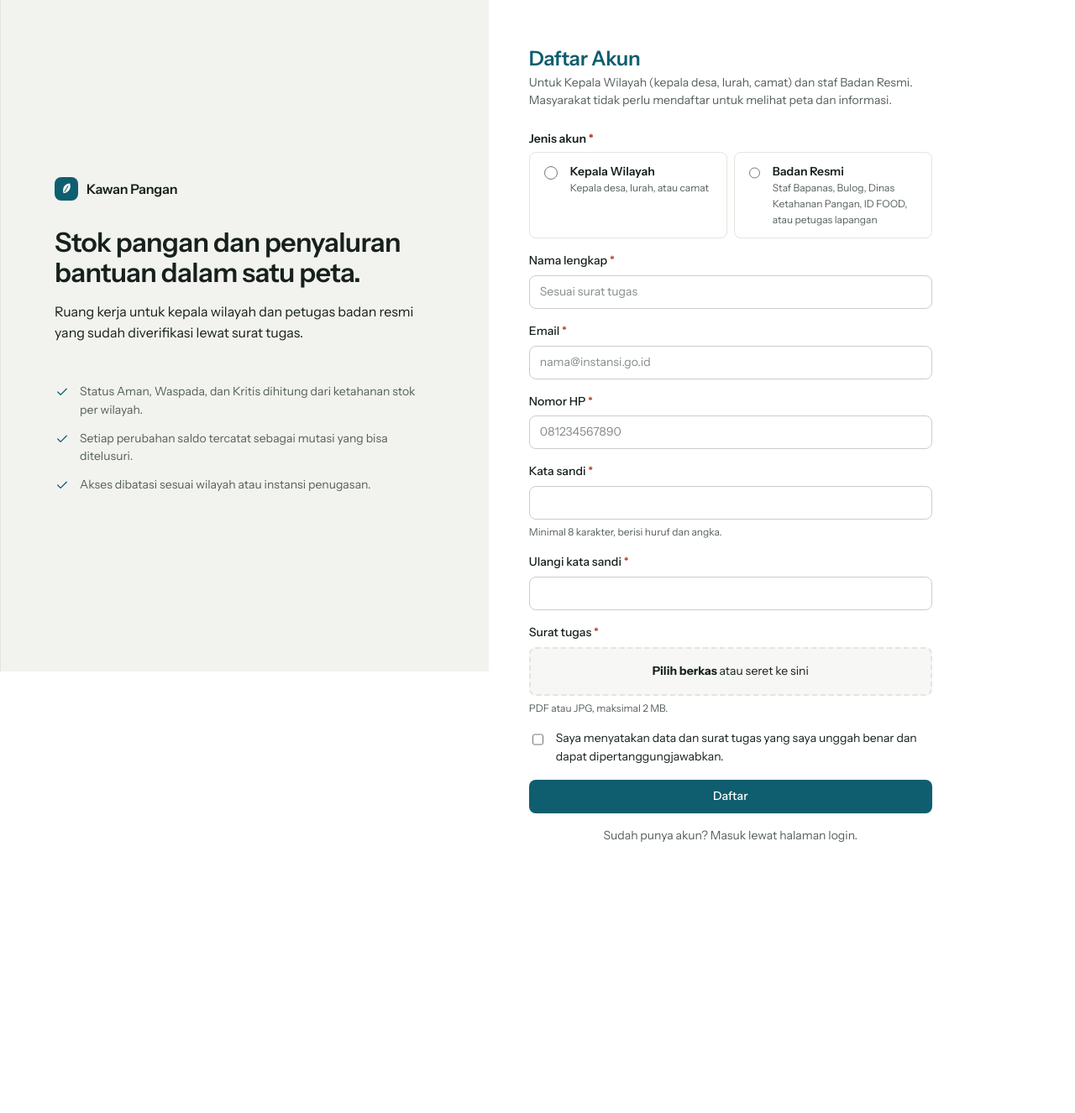
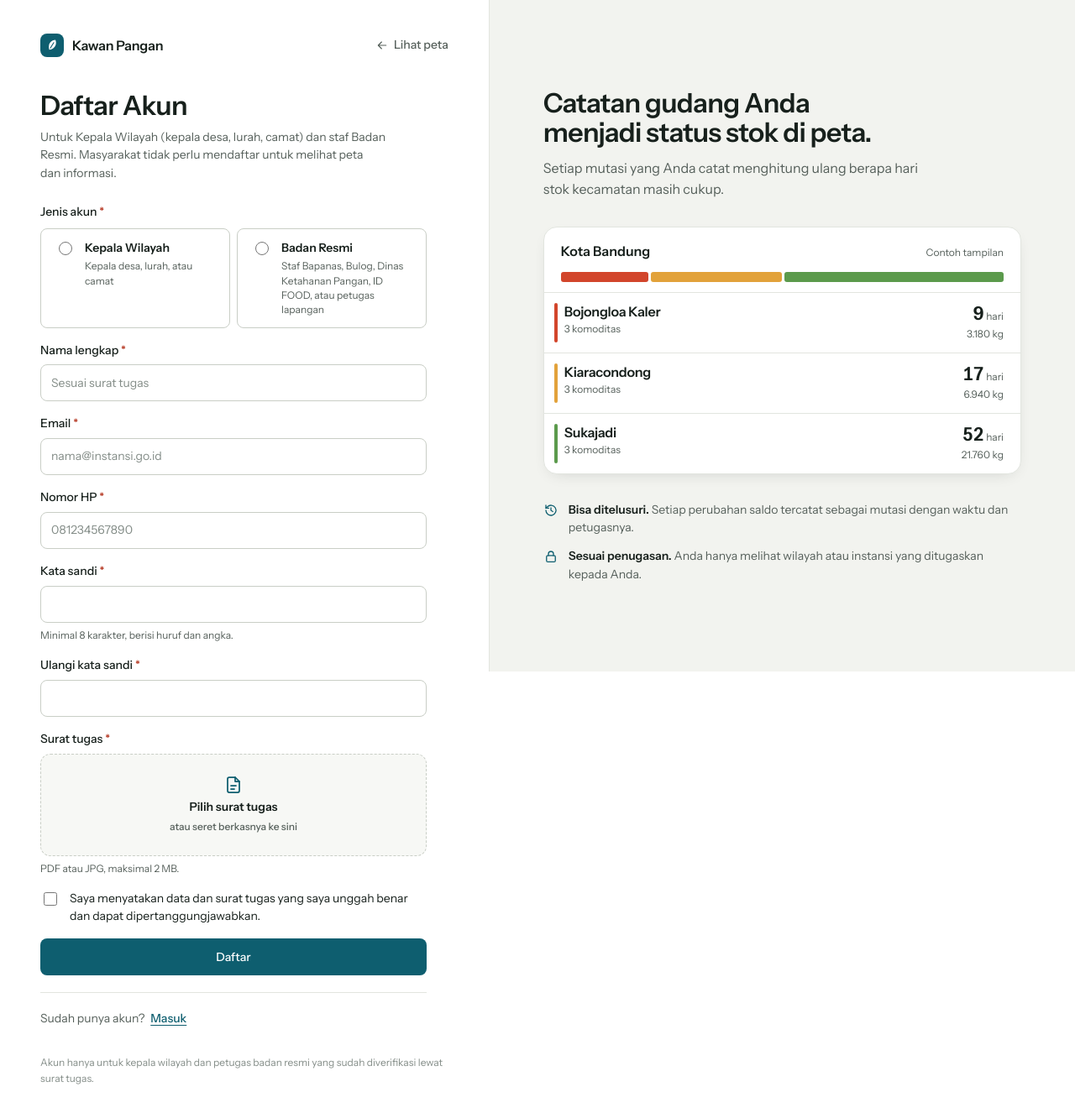
Before and after one commit to PPL-SI4809-KEL-E/kawan-pangan, a Laravel app: page /registrasi in a window 1280 px wide. Shown: the whole page at 84% size. Before the commit the page ends 1003 px from the top, so only its background shows below. Run offline with Laravel 12, Linux system fonts and the light colour scheme; style sheets or scripts are compiled from the project's sources.

Commit message:
PSKE-96 Halaman masuk dan daftar memakai tampilan v3
Formulir di kiri, contoh tampilan peta di kanan pada desktop. Zona unggah surat tugas memakai .dropzone design system. Nama field, route, dan teks yang dicek tes tidak berubah.

```diff
--- a/resources/css/registrasi.css
+++ b/resources/css/registrasi.css
@@ -1,98 +1,85 @@
-/* PBI-05 · Gaya khusus halaman registrasi.
-   Hanya berisi bagian yang belum ada di design system; semua nilai memakai token. */
+/* PBI-05 · Gaya khusus halaman registrasi (v3: PSKE-96).
+   Hanya bagian yang belum ada di design system; zona unggah memakai .dropzone dari components.css. */
 
-.auth-card.reg-card { max-width: 480px; padding: var(--space-6) 0; }
-.auth-brand { color: var(--color-primary); margin-bottom: var(--space-4); }
-.reg-title { font-size: var(--font-size-xl); color: var(--color-primary); margin-bottom: var(--space-1); }
-.reg-sub { font-size: var(--font-size-sm); margin: 0 0 var(--space-6); }
+.auth-card.reg-card { max-width: 460px; }
+.reg-sub { max-width: 46ch; }
 .reg-alert { margin-bottom: var(--space-4); }
-.reg-foot { text-align: center; font-size: var(--font-size-sm); margin: var(--space-4) 0 0; }
+.reg-foot { margin-top: var(--space-5); }
 
 /* fieldset memakai gaya .field tanpa bingkai bawaan browser */
 .reg-fieldset { border: 0; padding: 0; margin-left: 0; margin-right: 0; min-width: 0; }
-.reg-legend { padding: 0; margin-bottom: var(--space-1); font-size: var(--font-size-sm); font-weight: var(--font-weight-semibold); }
+.reg-legend { padding: 0; margin-bottom: var(--space-2); font-size: var(--font-size-sm); font-weight: var(--font-weight-medium); }
 .reg-stack { display: grid; grid-template-columns: minmax(0, 1fr); gap: var(--space-2); margin-top: var(--space-1); }
+.reg-card .input, .reg-card .select { min-height: 44px; }
 
-/* Pilihan jenis akun (PSKE-4) */
+/* Pilihan jenis akun (PSKE-4): pilihan terpilih bergaris tinta, sama seperti filter status di peta */
 .role-group { display: grid; grid-template-columns: minmax(0, 1fr); gap: var(--space-2); }
 .role-option {
   display: flex;
   gap: var(--space-3);
   align-items: flex-start;
-  padding: var(--space-3);
-  border: 1px solid var(--color-border);
+  padding: var(--space-3) var(--space-4);
+  border: 1px solid var(--color-border-strong);
   border-radius: var(--radius-md);
   background: var(--color-surface);
   font-weight: var(--font-weight-regular) !important;
   cursor: pointer;
+  transition: border-color var(--duration) ease, box-shadow var(--duration) ease;
 }
-.role-option input { margin-top: 4px; accent-color: var(--color-primary); }
-.role-option-body { display: flex; flex-direction: column; font-size: var(--font-size-sm); }
+.role-option input { margin-top: 3px; flex: none; }
+.role-option-body { display: flex; flex-direction: column; gap: 2px; font-size: var(--font-size-sm); }
 .role-option-body strong { font-weight: var(--font-weight-semibold); }
-.role-option-body small { font-size: var(--font-size-xs); }
-.role-option:has(input:checked) { border-color: var(--color-primary); background: var(--color-info-bg); }
+.role-option-body small { font-size: var(--font-size-xs); line-height: 1.45; }
+.role-option:has(input:checked) { border-color: var(--color-text); box-shadow: inset 0 0 0 1px var(--color-text); }
+.role-option:has(input:focus-visible) { outline: 2px solid var(--color-primary); outline-offset: 2px; }
 .field.has-error .role-option { border-color: var(--color-kritis); }
 
-/* Dropzone surat tugas (PSKE-5) */
-.dropzone {
-  position: relative;
-  display: block;
-  padding: var(--space-4);
-  border: 2px dashed var(--color-border);
+/* Zona unggah surat tugas (PSKE-5): isi kosong di tengah, berkas terpilih rata kiri */
+.reg-card .dropzone { min-height: 112px; align-content: center; }
+.reg-card .dropzone.is-drag { border-color: var(--color-primary); background: var(--color-primary-soft); }
+.dropzone-empty { display: grid; justify-items: center; gap: var(--space-1); }
+.dropzone-file { display: flex; align-items: center; gap: var(--space-3); width: 100%; text-align: left; }
+.file-badge {
+  display: grid;
+  place-items: center;
+  width: 40px;
+  height: 40px;
+  flex: none;
   border-radius: var(--radius-md);
-  background: var(--color-bg);
-  text-align: center;
-  font-size: var(--font-size-sm);
-  font-weight: var(--font-weight-regular) !important;
-  cursor: pointer;
-}
-.dropzone:focus-within { border-color: var(--color-primary); }
-.dropzone.is-drag { border-color: var(--color-primary); background: var(--color-info-bg); }
-.field.has-error .dropzone { border-color: var(--color-kritis); background: var(--color-kritis-bg); }
-.dropzone input[type="file"] { position: absolute; inset: 0; width: 1px; height: 1px; opacity: 0; overflow: hidden; }
-.dropzone-file { display: flex; align-items: center; gap: var(--space-3); text-align: left; }
-.file-badge {
-  padding: var(--space-2);
-  border-radius: var(--radius-sm);
-  background: var(--color-primary);
-  color: var(--color-on-primary);
-  font-size: var(--font-size-xs);
+  background: var(--color-primary-soft);
+  color: var(--color-primary);
+  font-size: 11px;
   font-weight: var(--font-weight-bold);
 }
 .file-meta { display: flex; flex-direction: column; flex: 1; min-width: 0; }
-.file-meta strong { overflow: hidden; text-overflow: ellipsis; white-space: nowrap; }
+.file-meta strong { overflow: hidden; font-size: var(--font-size-sm); text-overflow: ellipsis; white-space: nowrap; }
 .file-meta small { font-size: var(--font-size-xs); }
 
 /* Pesan saat data wilayah/instansi kosong atau gagal dimuat */
 .reg-note {
+  display: flex;
+  gap: var(--space-2);
   margin: var(--space-2) 0 0;
   padding: var(--space-2) var(--space-3);
-  border-left: 3px solid var(--color-waspada);
-  border-radius: var(--radius-sm);
+  border-radius: var(--radius-md);
   background: var(--color-waspada-bg);
   color: var(--color-waspada);
   font-size: var(--font-size-xs);
   font-weight: var(--font-weight-medium);
 }
 
-.reg-check { display: flex; gap: var(--space-3); align-items: flex-start; font-weight: var(--font-weight-regular) !important; }
-.reg-check input { margin-top: 4px; accent-color: var(--color-primary); }
+.reg-check { display: flex; gap: var(--space-3); align-items: flex-start; font-size: var(--font-size-sm); font-weight: var(--font-weight-regular) !important; line-height: 1.5; cursor: pointer; }
+.reg-check input { margin-top: 3px; flex: none; }
 
-/* Konfirmasi setelah registrasi (PSKE-6) */
-.reg-terkirim { display: flex; flex-direction: column; align-items: center; gap: var(--space-3); text-align: center; }
-.reg-terkirim p { margin: 0; font-size: var(--font-size-sm); }
+/* Konfirmasi setelah registrasi (PSKE-6): rata kiri, langkah berikutnya berurutan */
+.reg-terkirim { display: grid; justify-items: start; gap: var(--space-3); }
+.reg-terkirim p { margin: 0; max-width: 46ch; font-size: var(--font-size-sm); }
 .reg-terkirim .reg-title { margin: 0; }
-.reg-ikon {
-  display: grid;
-  place-items: center;
-  width: 56px;
-  height: 56px;
-  border-radius: var(--radius-full);
-  background: var(--color-waspada-bg);
-  color: var(--color-waspada);
-}
-.reg-langkah { margin: 0; padding-left: var(--space-6); text-align: left; font-size: var(--font-size-sm); color: var(--color-text-muted); }
-.reg-langkah li + li { margin-top: var(--space-1); }
+.reg-ikon { width: 48px; height: 48px; background: var(--color-waspada-bg); color: var(--color-waspada); }
+.reg-ikon .icon { width: 24px; height: 24px; }
+.reg-langkah { display: grid; gap: var(--space-3); margin: var(--space-2) 0 var(--space-3); padding: 0; list-style: none; counter-reset: langkah; font-size: var(--font-size-sm); color: var(--color-text-muted); }
+.reg-langkah li { counter-increment: langkah; display: grid; grid-template-columns: 24px minmax(0, 1fr); gap: var(--space-3); }
+.reg-langkah li::before { content: counter(langkah); display: grid; place-items: center; width: 24px; height: 24px; border: 1px solid var(--color-border-strong); border-radius: 50%; font-size: var(--font-size-xs); font-weight: var(--font-weight-semibold); color: var(--color-text); }
 
 @media (min-width: 768px) {
   .role-group { grid-template-columns: repeat(2, minmax(0, 1fr)); }
--- a/resources/views/auth/login.blade.php
+++ b/resources/views/auth/login.blade.php
@@ -1,4 +1,4 @@
-{{-- PBI-04 · M-07 Halaman login akun (PSKE-16, PSKE-31). Tampilan v2: PSKE-92 --}}
+{{-- PBI-04 · M-07 Halaman login akun (PSKE-16, PSKE-31). Tampilan v3: PSKE-96 --}}
 @extends('layouts.auth')
 
 @section('title', 'Masuk')
@@ -6,9 +6,8 @@
 
 @section('content')
 <section class="card auth-form" role="region" aria-label="Formulir Masuk">
-    <p class="eyebrow">Ruang kerja petugas</p>
     <h1 class="auth-title">Masuk ke Kawan Pangan</h1>
-    <p class="auth-sub text-muted">Gunakan alamat email dan kata sandi akun Anda yang telah terverifikasi.</p>
+    <p class="auth-sub text-muted">Pakai email dan kata sandi akun yang sudah diverifikasi Superadmin.</p>
 
     @if (session('status'))
         <div class="alert alert-success auth-alert" role="status">{{ session('status') }}</div>
--- a/resources/views/auth/registrasi.blade.php
+++ b/resources/views/auth/registrasi.blade.php
@@ -9,9 +9,9 @@
 @endpush
 
 @section('content')
-<section class="card">
-    <h1 class="reg-title">Daftar Akun</h1>
-    <p class="text-muted reg-sub">
+<section class="card auth-form">
+    <h1 class="auth-title reg-title">Daftar Akun</h1>
+    <p class="text-muted auth-sub reg-sub">
         Untuk Kepala Wilayah (kepala desa, lurah, camat) dan staf Badan Resmi.
         Masyarakat tidak perlu mendaftar untuk melihat peta dan informasi.
     </p>
@@ -113,7 +113,11 @@
             <label class="dropzone" id="dropzone">
                 <input id="surat_tugas" name="surat_tugas" type="file"
                        accept=".pdf,.jpg,.jpeg,application/pdf,image/jpeg" data-maks-kb="{{ \App\Models\DokumenPendukung::MAKS_KB }}">
-                <span class="dropzone-empty" id="dz-empty"><strong>Pilih berkas</strong> atau seret ke sini</span>
+                <span class="dropzone-empty" id="dz-empty">
+                    <svg class="icon" aria-hidden="true"><use href="#i-file"/></svg>
+                    <span class="dropzone-title">Pilih surat tugas</span>
+                    <span class="dropzone-hint">atau seret berkasnya ke sini</span>
+                </span>
                 <span class="dropzone-file" id="dz-file" hidden>
                     <span class="file-badge" id="dz-ext">PDF</span>
                     <span class="file-meta"><strong id="dz-nama"></strong><small class="text-muted" id="dz-ukuran"></small></span>
@@ -136,7 +140,7 @@
         </div>
 
         <button class="btn btn-primary btn-block" type="submit" id="btn-daftar">Daftar</button>
-        <p class="text-muted reg-foot">Sudah punya akun? Masuk lewat halaman login.</p>
+        <p class="auth-foot reg-foot"><span class="text-muted">Sudah punya akun?</span> <a href="{{ route('login') }}">Masuk</a></p>
     </form>
 </section>
 @endsection
--- a/resources/views/layouts/auth.blade.php
+++ b/resources/views/layouts/auth.blade.php
@@ -2,36 +2,58 @@
 <html lang="id">
 <head>
     @include('layouts.partials.head')
-    <title>@yield('title') · Kawan Pangan</title>
+    <title>@yield('title') | Kawan Pangan</title>
     @vite('resources/css/design-system.css')
     @stack('head')
 </head>
 <body>
     @include('layouts.partials.ikon')
-    {{-- Halaman tanpa sidebar untuk login dan registrasi: panel navy di kiri (desktop), formulir di kanan (PSKE-88) --}}
+    {{-- Halaman tanpa sidebar untuk masuk dan daftar (v3: PSKE-96).
+         Formulir di kiri; di desktop, kanan menampilkan potongan tampilan peta yang dikelola petugas. --}}
     <div class="auth-page">
-        <aside class="auth-aside" aria-label="Tentang Kawan Pangan">
-            <a class="app-brand" href="{{ url('/') }}">
-                <span class="app-brand-mark" aria-hidden="true">KP</span>Kawan Pangan
-            </a>
+        <main class="auth-main">
+            <div class="auth-top">
+                <a class="app-brand" href="{{ url('/') }}">
+                    <span class="app-brand-mark" aria-hidden="true">KP</span>Kawan Pangan
+                </a>
+                <a class="auth-back" href="{{ url('/') }}">
+                    <svg class="icon icon-sm" aria-hidden="true"><use href="#i-arrow-left"/></svg>Lihat peta
+                </a>
+            </div>
+            <div class="auth-card @yield('card_class')">
+                @yield('content')
+            </div>
+            <p class="auth-legal">Akun hanya untuk kepala wilayah dan petugas badan resmi yang sudah diverifikasi lewat surat tugas.</p>
+        </main>
+
+        <aside class="auth-aside" aria-labelledby="auth-aside-judul">
             <div>
-                <h2>Stok pangan dan penyaluran bantuan dalam satu peta.</h2>
-                <p>Ruang kerja untuk kepala wilayah dan petugas badan resmi yang sudah diverifikasi lewat surat tugas.</p>
+                <h2 id="auth-aside-judul">Catatan gudang Anda menjadi status stok di peta.</h2>
+                <p class="auth-aside-lead">Setiap mutasi yang Anda catat menghitung ulang berapa hari stok kecamatan masih cukup.</p>
             </div>
+
+            <div class="preview" aria-hidden="true">
+                <div class="preview-head">
+                    <strong>Kota Bandung</strong>
+                    <span>Contoh tampilan</span>
+                </div>
+                <div class="sebaran-bar">
+                    <span class="sebaran-seg" data-status="kritis" style="--n: 2"></span>
+                    <span class="sebaran-seg" data-status="waspada" style="--n: 3"></span>
+                    <span class="sebaran-seg" data-status="aman" style="--n: 5"></span>
+                </div>
+                <ul class="wil-list">
+                    <li><span class="wil-row" data-status="kritis"><span class="wil-row-main"><span class="wil-row-name">Bojongloa Kaler</span><span class="wil-row-sub">3 komoditas</span></span><span class="wil-row-figure"><span class="wil-row-days"><b>9</b>hari</span><span class="wil-row-sub">3.180 kg</span></span></span></li>
+                    <li><span class="wil-row" data-status="waspada"><span class="wil-row-main"><span class="wil-row-name">Kiaracondong</span><span class="wil-row-sub">3 komoditas</span></span><span class="wil-row-figure"><span class="wil-row-days"><b>17</b>hari</span><span class="wil-row-sub">6.940 kg</span></span></span></li>
+                    <li><span class="wil-row" data-status="aman"><span class="wil-row-main"><span class="wil-row-name">Sukajadi</span><span class="wil-row-sub">3 komoditas</span></span><span class="wil-row-figure"><span class="wil-row-days"><b>52</b>hari</span><span class="wil-row-sub">21.760 kg</span></span></span></li>
+                </ul>
+            </div>
+
             <ul class="auth-points">
-                <li><svg class="icon"><use href="#i-check"/></svg><span>Status Aman, Waspada, dan Kritis dihitung dari ketahanan stok per wilayah.</span></li>
-                <li><svg class="icon"><use href="#i-check"/></svg><span>Setiap perubahan saldo tercatat sebagai mutasi yang bisa ditelusuri.</span></li>
-                <li><svg class="icon"><use href="#i-check"/></svg><span>Akses dibatasi sesuai wilayah atau instansi penugasan.</span></li>
+                <li><svg class="icon" aria-hidden="true"><use href="#i-history"/></svg><span><strong>Bisa ditelusuri.</strong> Setiap perubahan saldo tercatat sebagai mutasi dengan waktu dan petugasnya.</span></li>
+                <li><svg class="icon" aria-hidden="true"><use href="#i-lock"/></svg><span><strong>Sesuai penugasan.</strong> Anda hanya melihat wilayah atau instansi yang ditugaskan kepada Anda.</span></li>
             </ul>
         </aside>
-        <main class="auth-main">
-            <div class="auth-card @yield('card_class')">
-                <a class="app-brand auth-brand" href="{{ url('/') }}">
-                    <span class="app-brand-mark" aria-hidden="true">KP</span>Kawan Pangan
-                </a>
-                @yield('content')
-            </div>
-        </main>
     </div>
     @stack('scripts')
 </body>
```
Also changed, not shown: resources/views/auth/registrasi-terkirim.blade.php (+3 -7 lines).
